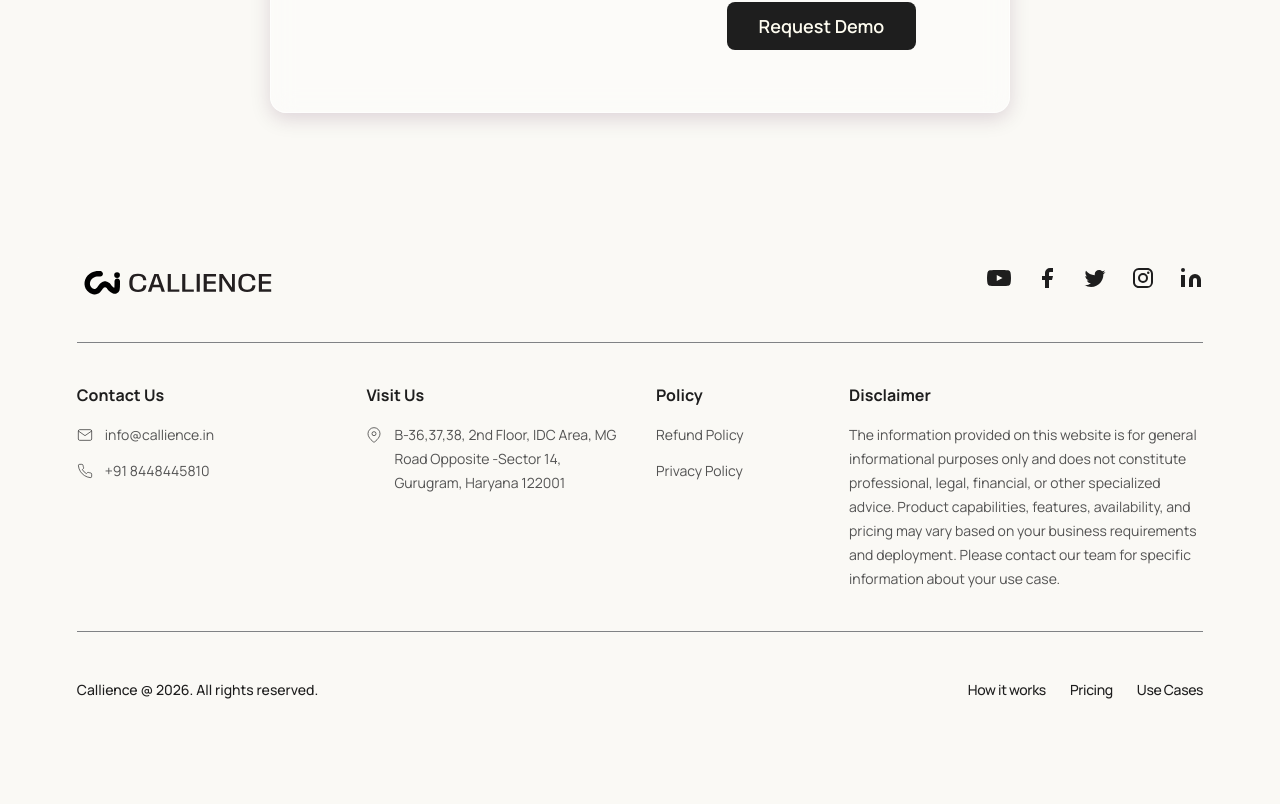
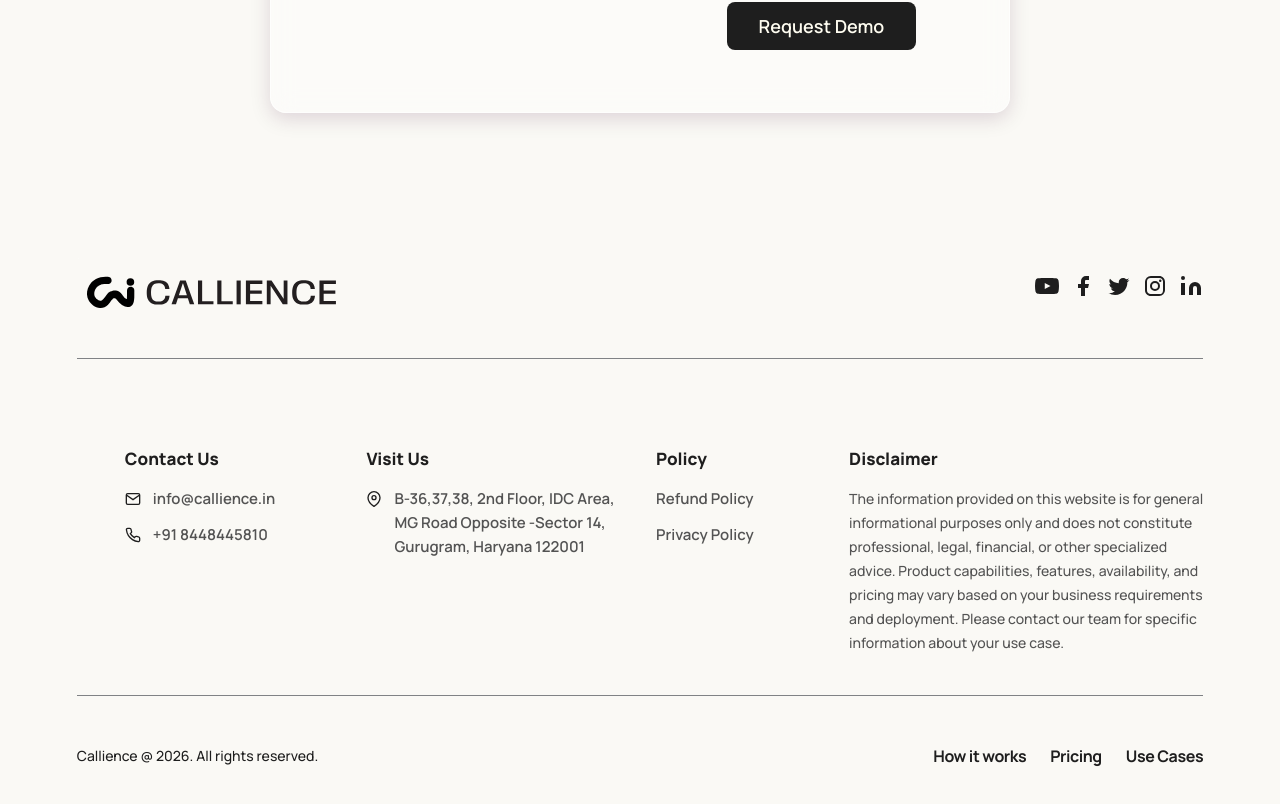
Before and after one commit to Kshitijkulal/calliance-landing-page, a Next.js app: page / in a window 1280 px wide. Shown: the part 9936-10740 px from the top of the page. Before the commit the page ends 10700 px from the top, so only its background shows below. Built offline with nearby package versions, Linux system fonts and the light colour scheme.

Commit message:
footer done

```diff
--- a/app/components/layout/Footer.tsx
+++ b/app/components/layout/Footer.tsx
@@ -26,13 +26,13 @@
               alt="Callience Logo"
               width={216}
               height={100}
-              className="h-8 md:h-10 lg:h-12 w-auto object-contain object-center"
+              className="h-10 md:h-14 lg:h-16 w-auto object-contain object-center"
               priority
             />
           </a>
 
           {/* Social Icons */}
-          <div className="flex items-center gap-6">
+          <div className="flex items-center gap-3">
             {SOCIAL_ICONS.map((social) => (
               <a
                 key={social.label}
@@ -52,28 +52,28 @@
         <div className="w-full border-t border-[var(--color-light-grey)]" />
 
         {/* Main Content Row */}
-        <div className="grid grid-cols-1 md:grid-cols-2 lg:grid-cols-12 gap-8 w-full">
+        <div className="grid grid-cols-1 md:grid-cols-2 lg:grid-cols-12 gap-8 w-full pt-4 md:pt-8 lg:pt-12">
 
           {/* Contact Us */}
-          <div className="lg:col-span-3 flex flex-col gap-4">
-            <h4 className="text-base font-bold leading-6 text-[var(--color-primary-black)]">
+          <div className="lg:col-span-3 flex flex-col gap-4 pl-4 md:pl-8 lg:pl-12">
+            <h4 className="text-[17px] font-extrabold leading-6 text-[var(--color-primary-black)]">
               Contact Us
             </h4>
             <div className="flex flex-col gap-3">
               <div className="flex items-center gap-3">
-                <svg viewBox="0 0 24 24" fill="none" className="w-4 h-4 stroke-[var(--color-primary-black)] stroke-1">
+                <svg viewBox="0 0 24 24" fill="none" className="w-4 h-4 stroke-[var(--color-primary-black)] stroke-2">
                   <path d="M4 4h16c1.1 0 2 .9 2 2v12c0 1.1-.9 2-2 2H4c-1.1 0-2-.9-2-2V6c0-1.1.9-2 2-2z" />
                   <path d="M22 6l-10 7L2 6" />
                 </svg>
-                <span className="text-sm text-[var(--color-dark-grey)] leading-6 whitespace-nowrap">
+                <span className="text-[15px] font-semibold text-[var(--color-dark-grey)] leading-6 whitespace-nowrap">
                   info@callience.in
                 </span>
               </div>
               <div className="flex items-center gap-3">
-                <svg viewBox="0 0 24 24" fill="none" className="w-4 h-4 stroke-[var(--color-primary-black)] stroke-1">
+                <svg viewBox="0 0 24 24" fill="none" className="w-4 h-4 stroke-[var(--color-primary-black)] stroke-2">
                   <path d="M22 16.92v3a2 2 0 01-2.18 2 19.79 19.79 0 01-8.63-3.07 19.5 19.5 0 01-6-6 19.79 19.79 0 01-3.07-8.67A2 2 0 014.11 2h3a2 2 0 012 1.72 12.84 12.84 0 00.7 2.81 2 2 0 01-.45 2.11L8.09 9.91a16 16 0 006 6l1.27-1.27a2 2 0 012.11-.45 12.84 12.84 0 002.81.7A2 2 0 0122 16.92z" />
                 </svg>
-                <span className="text-sm text-[var(--color-dark-grey)] leading-6 whitespace-nowrap">
+                <span className="text-[15px] font-semibold text-[var(--color-dark-grey)] leading-6 whitespace-nowrap">
                   +91 8448445810
                 </span>
               </div>
@@ -82,15 +82,15 @@
 
           {/* Visit Us */}
           <div className="lg:col-span-3 flex flex-col gap-4">
-            <h4 className="text-base font-bold leading-6 text-[var(--color-primary-black)]">
+            <h4 className="text-[17px] font-extrabold leading-6 text-[var(--color-primary-black)]">
               Visit Us
             </h4>
             <div className="flex items-start gap-3">
-              <svg viewBox="0 0 24 24" fill="none" className="w-4 h-4 mt-1 shrink-0 stroke-[var(--color-primary-black)] stroke-1">
+              <svg viewBox="0 0 24 24" fill="none" className="w-4 h-4 mt-1 shrink-0 stroke-[var(--color-primary-black)] stroke-2">
                 <path d="M21 10c0 7-9 13-9 13s-9-6-9-13a9 9 0 0118 0z" />
                 <circle cx="12" cy="10" r="3" />
               </svg>
-              <span className="w-full max-w-xs text-sm text-[var(--color-dark-grey)] leading-6">
+              <span className="w-full max-w-xs text-[15px] font-semibold text-[var(--color-dark-grey)] leading-6">
                 B-36,37,38, 2nd Floor, IDC Area, MG Road Opposite -Sector 14, Gurugram, Haryana 122001
               </span>
             </div>
@@ -98,14 +98,14 @@
 
           {/* Policy */}
           <div className="lg:col-span-2 flex flex-col gap-4">
-            <h4 className="text-base font-bold leading-6 text-[var(--color-primary-black)]">
+            <h4 className="text-[17px] font-extrabold leading-6 text-[var(--color-primary-black)]">
               Policy
             </h4>
             <div className="flex flex-col gap-3">
-              <a href="#" className="text-sm text-[var(--color-dark-grey)] leading-6 no-underline whitespace-nowrap transition-colors duration-200 hover:text-[var(--color-primary-black)]">
+              <a href="#" className="text-[15px] font-semibold text-[var(--color-dark-grey)] leading-6 no-underline whitespace-nowrap transition-colors duration-200 hover:text-[var(--color-primary-black)]">
                 Refund Policy
               </a>
-              <a href="#" className="text-sm text-[var(--color-dark-grey)] leading-6 no-underline whitespace-nowrap transition-colors duration-200 hover:text-[var(--color-primary-black)]">
+              <a href="#" className="text-[15px] font-semibold text-[var(--color-dark-grey)] leading-6 no-underline whitespace-nowrap transition-colors duration-200 hover:text-[var(--color-primary-black)]">
                 Privacy Policy
               </a>
             </div>
@@ -113,10 +113,10 @@
 
           {/* Disclaimer */}
           <div className="lg:col-span-4 flex flex-col gap-4">
-            <h4 className="text-base font-bold leading-6 text-[var(--color-primary-black)]">
+            <h4 className="text-[17px] font-extrabold leading-6 text-[var(--color-primary-black)]">
               Disclaimer
             </h4>
-            <p className="text-sm text-[var(--color-dark-grey)] leading-6">
+            <p className="text-[14px] font-medium text-[var(--color-dark-grey)] leading-6">
               The information provided on this website is for general informational purposes only and does not constitute professional, legal, financial, or other specialized advice. Product capabilities, features, availability, and pricing may vary based on your business requirements and deployment. Please contact our team for specific information about your use case.
             </p>
           </div>
@@ -135,7 +135,7 @@
               <a
                 key={label}
                 href={`#${label.toLowerCase().replace(/ /g, "-")}`}
-                className="text-sm text-[var(--color-primary-black)] font-medium tracking-tight no-underline transition-colors duration-200 hover:text-[var(--color-dark-grey)]"
+                className="text-base text-[var(--color-primary-black)] font-bold tracking-tight no-underline transition-colors duration-200 hover:text-[var(--color-dark-grey)]"
               >
                 {label}
               </a>
```
